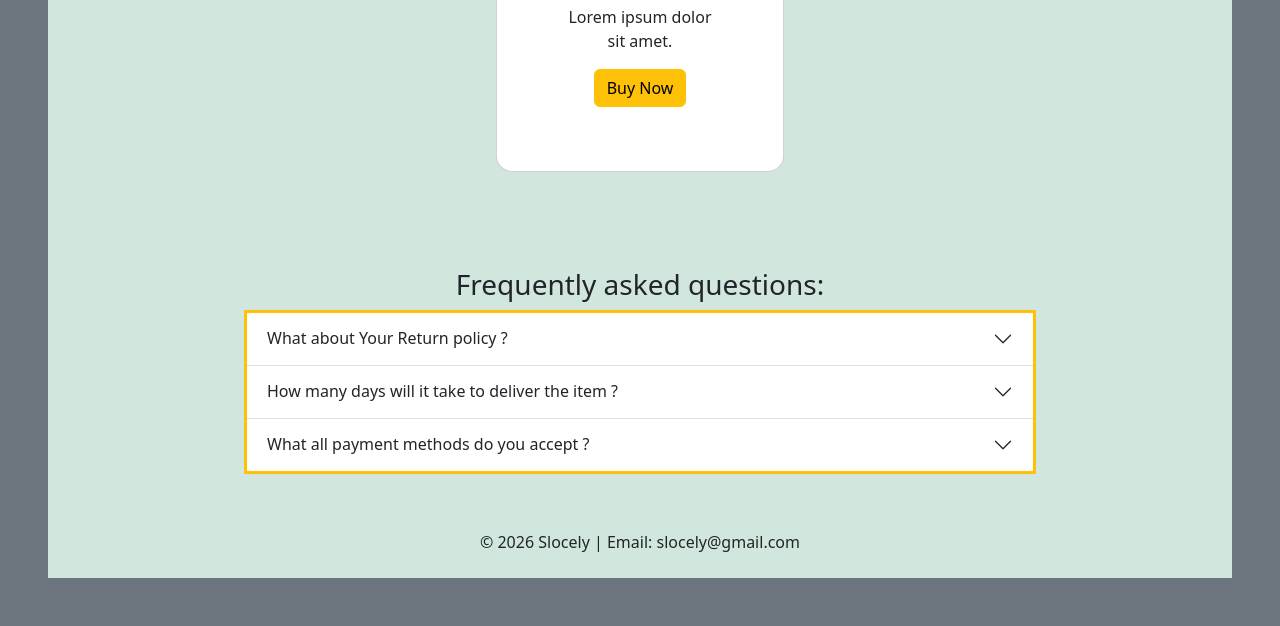
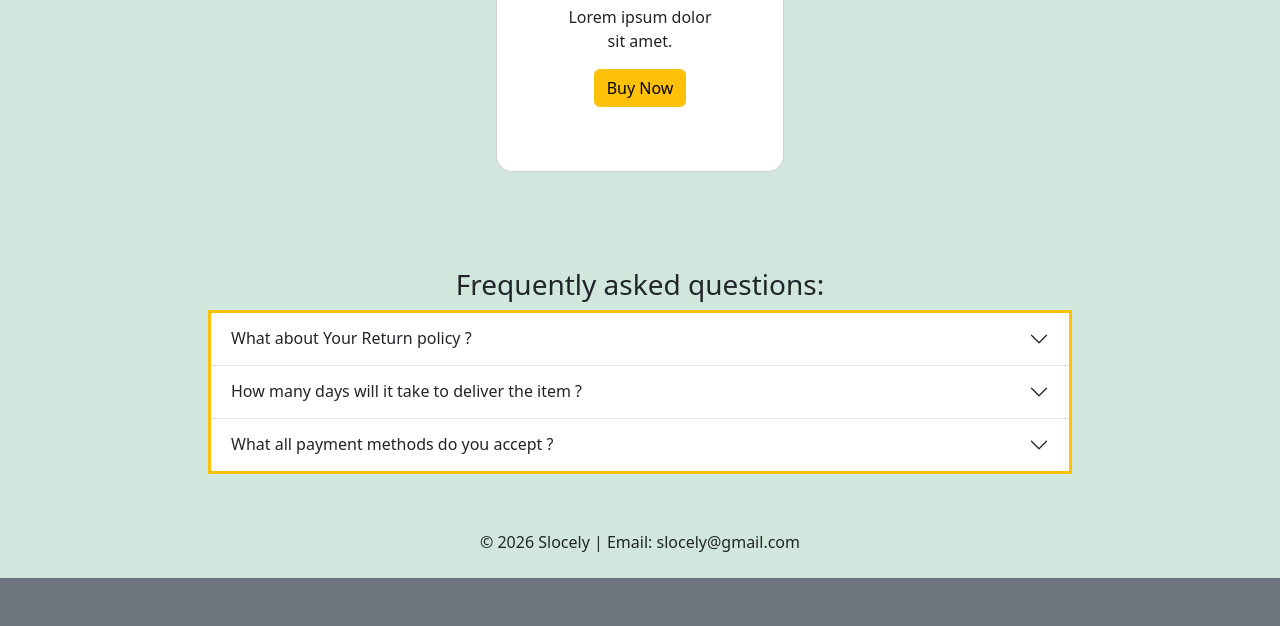
Before and after one commit to musradabdulkadir/FirstBootstrapWebsite, a plain HTML site: page index.html in a window 1280 px wide. Shown: the part 2057-2683 px from the top of the page. After the commit the page ends 2635 px from the top, so only its background shows below. Drawn offline with nearby package versions, Linux system fonts and the light colour scheme.

Commit message:
Update index.html

```diff
--- a/index.html
+++ b/index.html
@@ -9,7 +9,7 @@
     integrity="sha384-sRIl4kxILFvY47J16cr9ZwB07vP4J8+LH7qKQnuqkuIAvNWLzeN8tE5YBujZqJLB" crossorigin="anonymous">
 </head>
 
-<body class="m-5 mt-0 bg-secondary">
+<body class=" mt-0 bg-secondary">
   <header class="bg-info-subtle sticky-top">
     <nav class="navbar navbar-expand-lg bg-body-tertiary">
       <div class="container-fluid">
```
